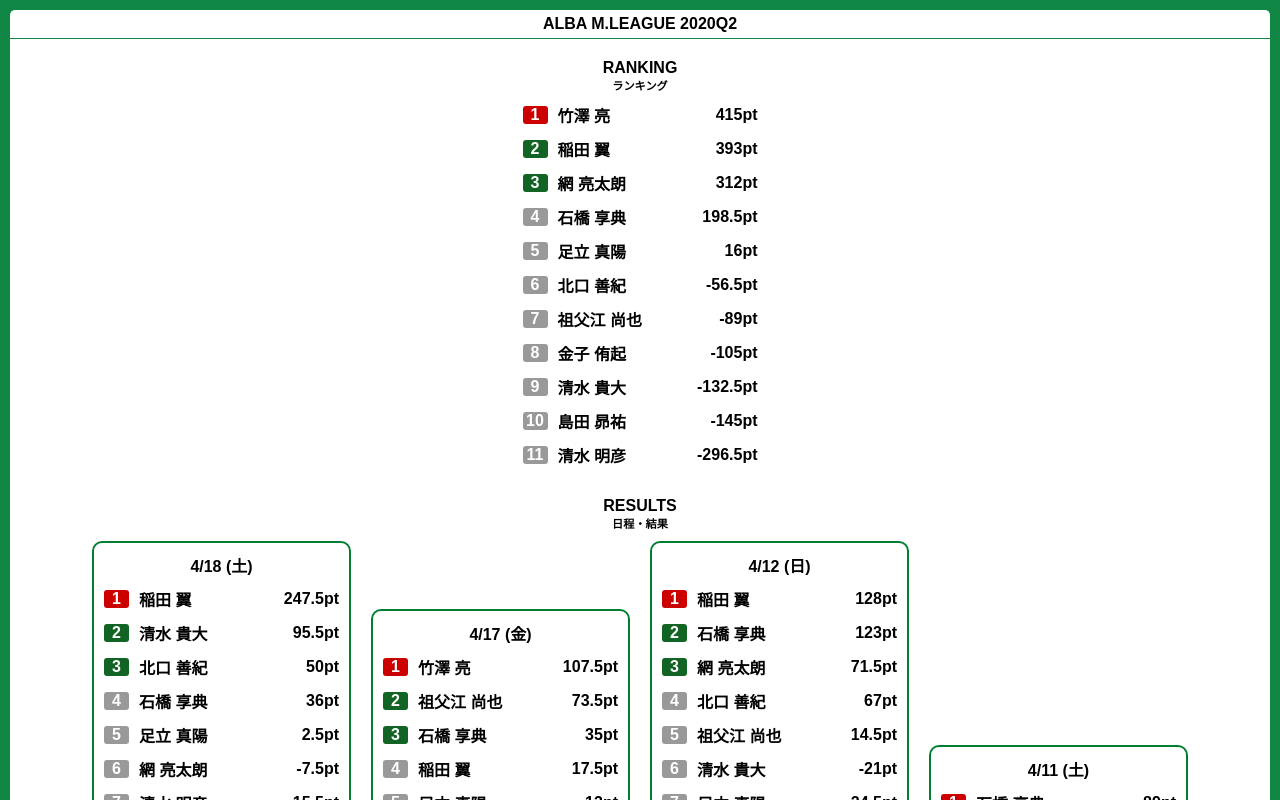
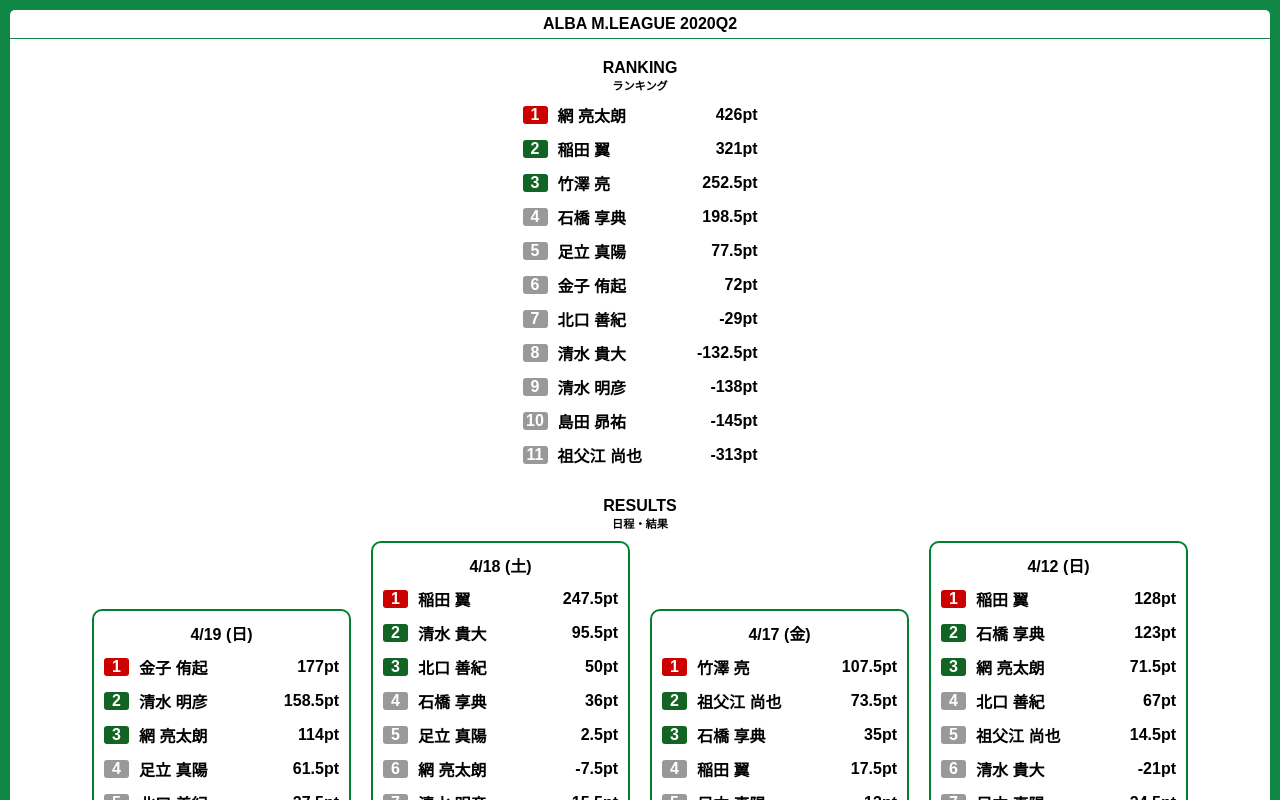
Before and after one commit to peichan/alba-mleague, an Angular app: page /alba-mleague/ranking/2020Q2 in a window 1280 px wide. Shown: the top 800 px of the page. Built offline with nearby package versions, Linux system fonts and the light colour scheme.

Commit message:
add 4/19

```diff
--- a/src/app/app.component.ts
+++ b/src/app/app.component.ts
@@ -23,6 +23,16 @@
 
 const quarterResults: { [key: string]: DayResult[]; } = {
   "2020Q2": [
+    new DayResult("4/19 (日)", [
+      new Result("金子 侑起", 177),
+      new Result("清水 明彦", 158.5),
+      new Result("網 亮太朗", 114),
+      new Result("足立 真陽", 61.5),
+      new Result("北口 善紀", 27.5),
+      new Result("稲田 翼", -72),
+      new Result("竹澤 亮", -162.5),
+      new Result("祖父江 尚也", -224)
+    ]),
     new DayResult("4/18 (土)", [
       new Result("稲田 翼", 247.5),
       new Result("清水 貴大", 95.5),
```
